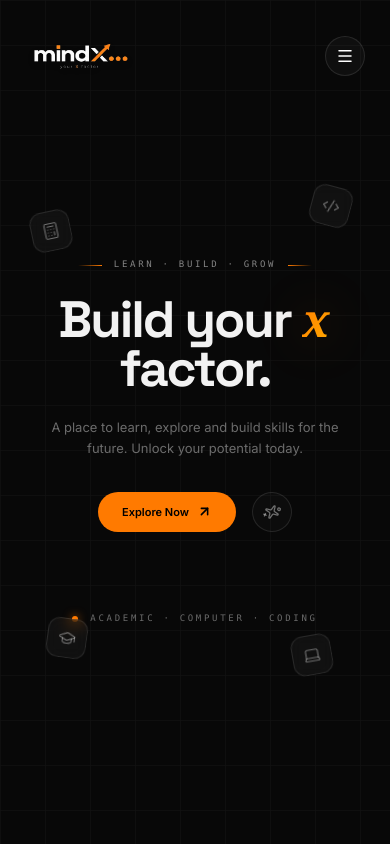
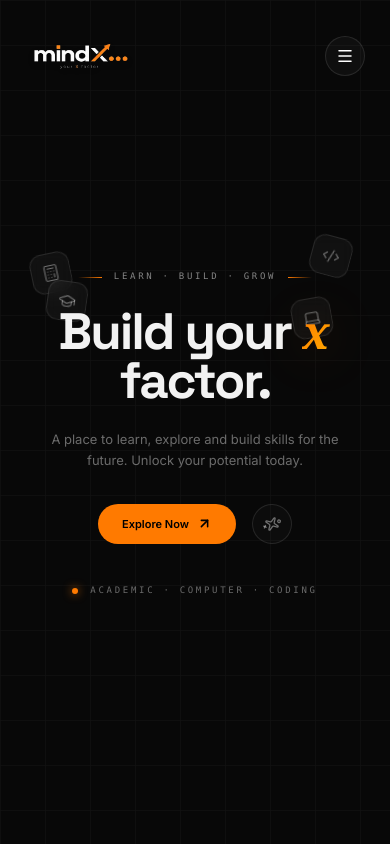
Before and after one commit to UdeshBhatti2004/mindx, a Next.js app: page / in a window 390 px wide. Shown: the top 844 px of the page. Built offline with nearby package versions, Linux system fonts and the light colour scheme.

Commit message:
floating icons issue final fix

```diff
--- a/components/AboutSection.tsx
+++ b/components/AboutSection.tsx
@@ -33,7 +33,7 @@ const features = [
 
 export default function AboutSection() {
     return (
-        <section id="about" className="relative z-20  px-4 py-8 sm:px-6 lg:px-8 lg:pt-16 overflow-hidden">
+        <section id="about" className="relative z-20  px-4 py-6 sm:px-6 lg:px-8 lg:pt-8 overflow-hidden">
 
             {/* Ambient background light orbs to naturally fill left/right negative space */}
             <div className="pointer-events-none absolute left-1/2 top-1/3 -translate-x-1/2 -translate-y-1/2 w-full max-w-5xl h-[350px] bg-[#ff7a00]/[0.03] blur-[120px] rounded-full" />
--- a/components/FloatingIcons.tsx
+++ b/components/FloatingIcons.tsx
@@ -9,28 +9,28 @@ const floatingIcons = [
     Icon: Calculator,
     desktop: "left-[8%] top-[25%]",
     tablet: "left-[5%] top-[22%]",
-    mobile: "left-[2%] top-[22%]",
+   mobile: "left-[2%] top-[30%]",
     rotate: -12,
   },
   {
     Icon: Code2,
     desktop: "right-[10%] top-[22%]",
     tablet: "right-[6%] top-[20%]",
-    mobile: "right-[2%] top-[20%]",
+   mobile: "right-[2%] top-[28%]",
     rotate: 15,
   },
   {
     Icon: GraduationCap,
     desktop: "left-[12%] bottom-[22%]",
     tablet: "left-[8%] bottom-[18%]",
-    mobile: "left-[1%] bottom-[1%]",
+    mobile: "left-[2%] bottom-[62%]",
     rotate: 8,
   },
   {
     Icon: Laptop,
     desktop: "right-[15%] bottom-[20%]",
     tablet: "right-[8%] bottom-[16%]",
-    mobile: "right-[1%] bottom-[1%]",
+    mobile: "right-[2%] bottom-[60%]",
     rotate: -10,
   },
   {
--- a/components/Hero.tsx
+++ b/components/Hero.tsx
@@ -11,7 +11,7 @@ interface HeroProps {
 export default function Hero({ rotateX, rotateY }: HeroProps) {
   return (
     // Replaced the fragment <></> with a flex container to handle spacing naturally
-    <div className="flex w-full flex-col items-center justify-center pt-10 ">
+    <div className="flex w-full flex-col items-center justify-center pt-6 sm:pt-10">
 
       {/* 3D PARALLAX CONTAINER */}
       <motion.div
@@ -91,7 +91,7 @@ export default function Hero({ rotateX, rotateY }: HeroProps) {
         initial={{ opacity: 0 }}
         animate={{ opacity: 1 }}
         transition={{ delay: 1, duration: 0.8 }}
-        className="mt-20 flex items-center justify-center gap-3 whitespace-nowrap opacity-60"
+        className="mt-10 flex items-center justify-center gap-3 whitespace-nowrap opacity-60 sm:mt-20"
       >
         <span className="h-1.5 w-1.5 rounded-full bg-[#ff7a00] shadow-[0_0_10px_rgba(255,122,0,0.8)]" />
         <span className="font-mono text-[9px] uppercase tracking-[0.3em] text-white/40 sm:text-[10px]">
```
